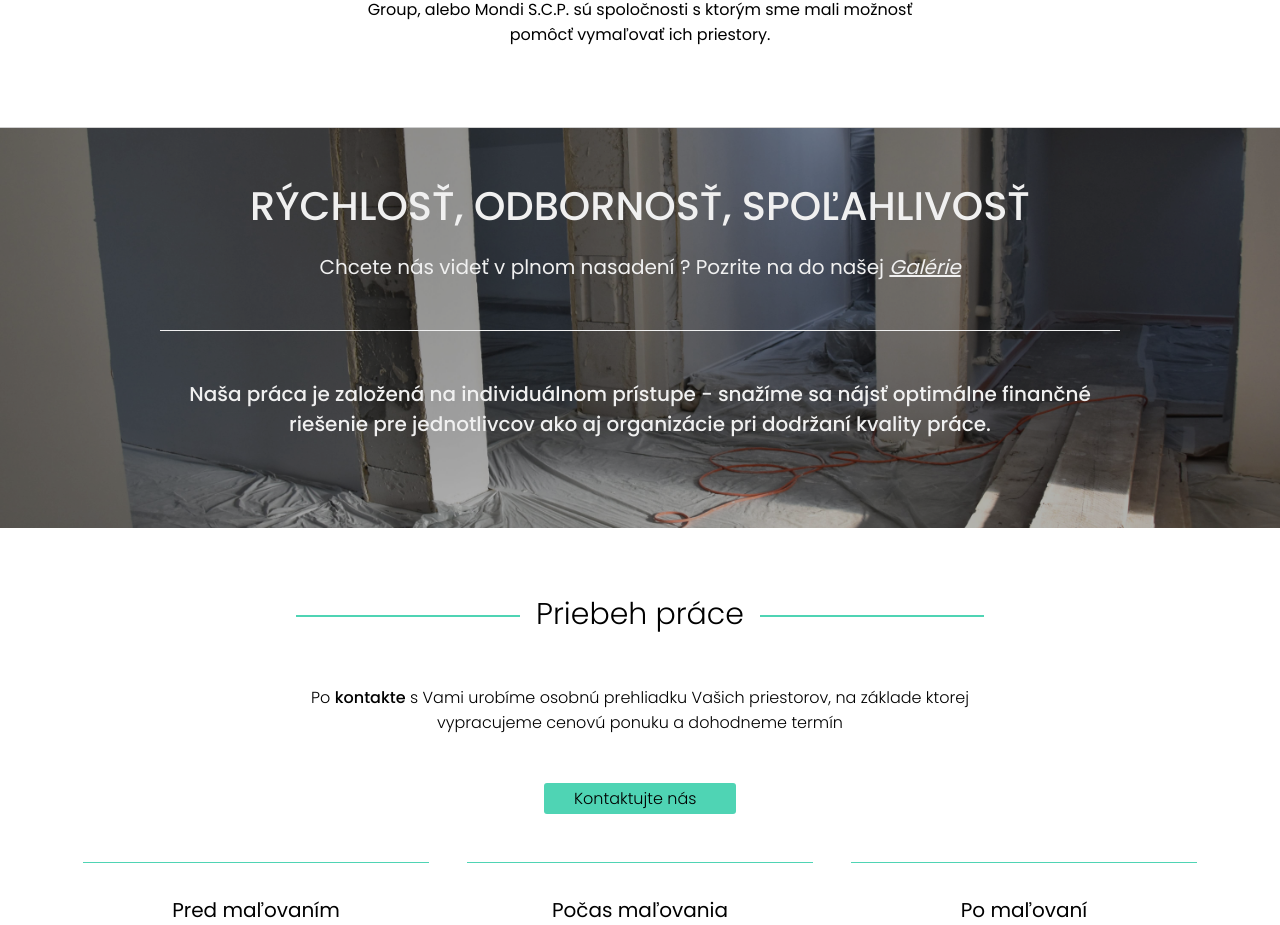
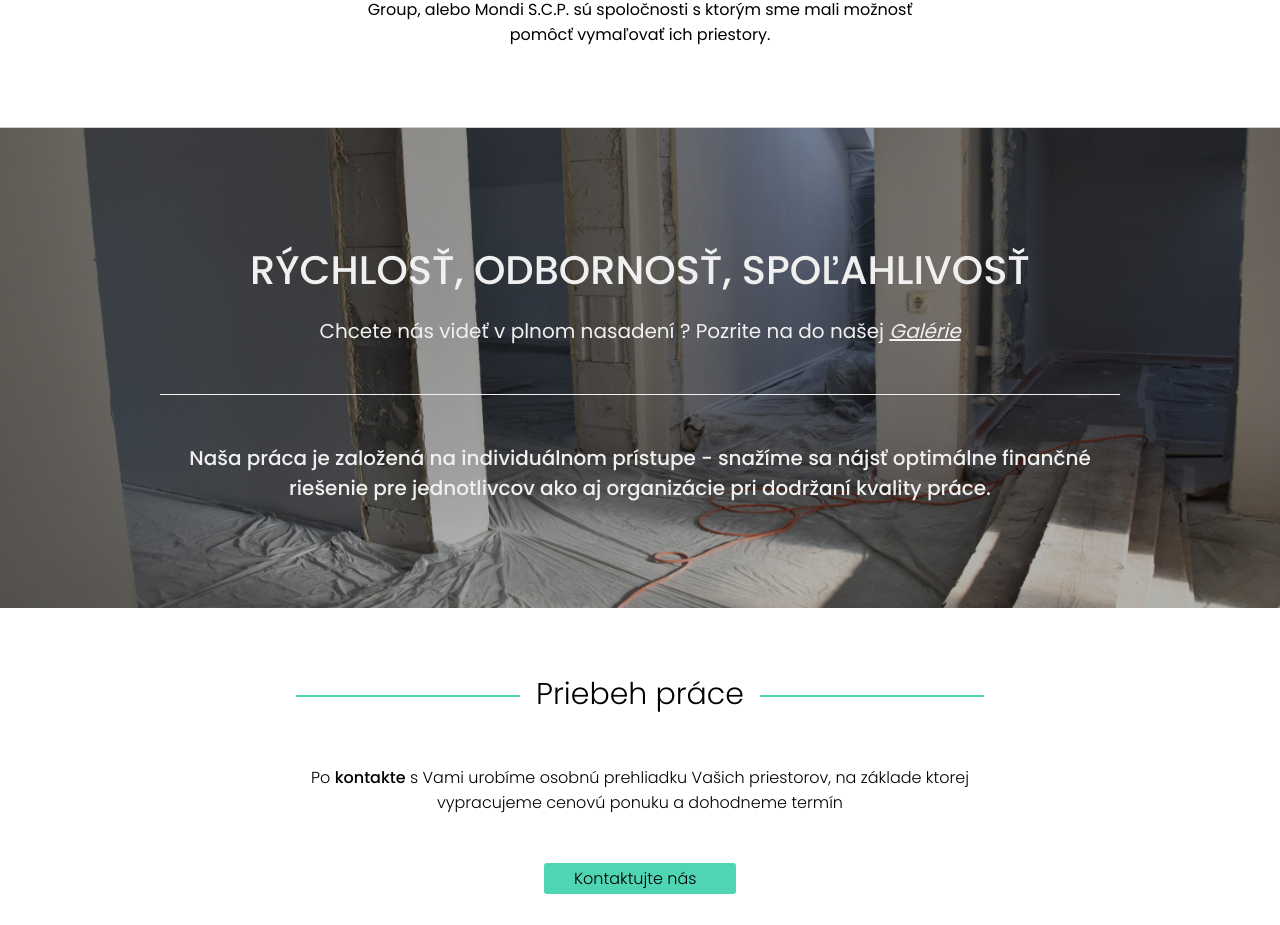
Before and after one commit to MatthewChevy/Synmal, a Vue app: page /about in a window 1280 px wide. Shown: the part 796-1721 px from the top of the page. Built offline with nearby package versions, Linux system fonts and the light colour scheme.

Commit message:
redesign

```diff
--- a/src/components/About/TheAboutBackgroundPhotoSection.vue
+++ b/src/components/About/TheAboutBackgroundPhotoSection.vue
@@ -92,15 +92,17 @@
 @media screen and (min-width: 960px) {
     section {
         background-attachment: fixed;
-        height: 25rem;
+        height: 30rem;
 
         .background {
-            height: 25rem;
+            height: 30rem;
         }
     }
 
     .container {
+
         width: $lg-width-container;
+        padding-top: 4rem;
         h2 {
             font: {
                 size: 40px;
```
